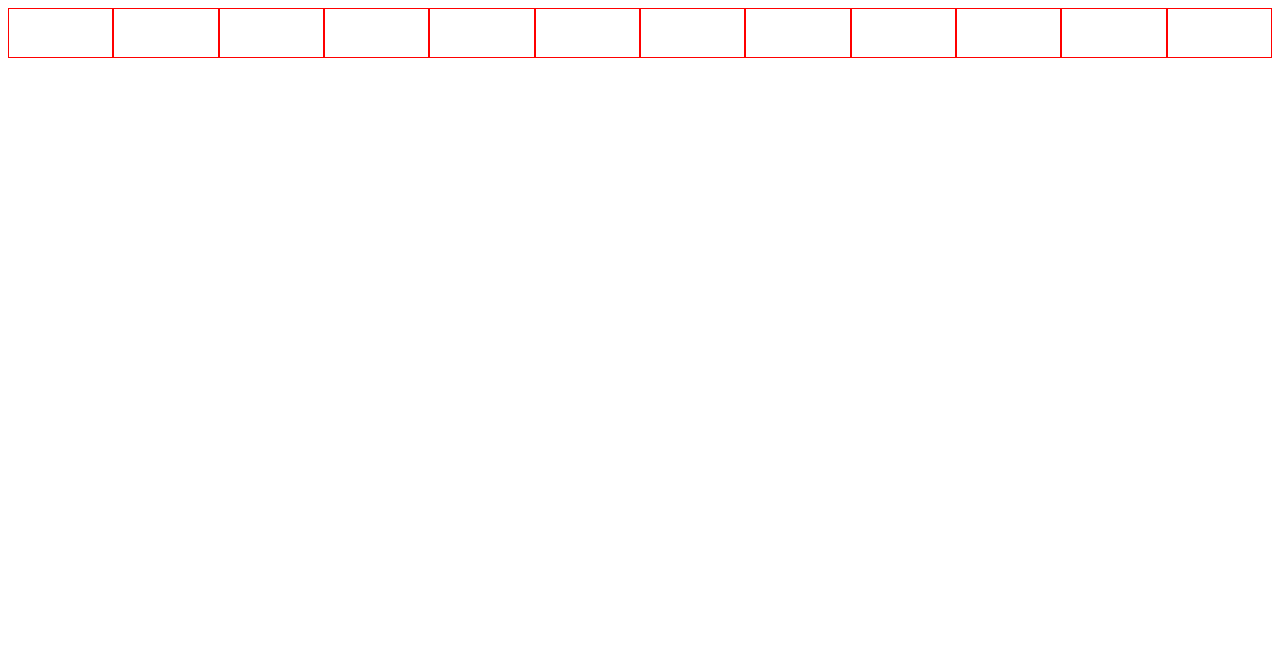
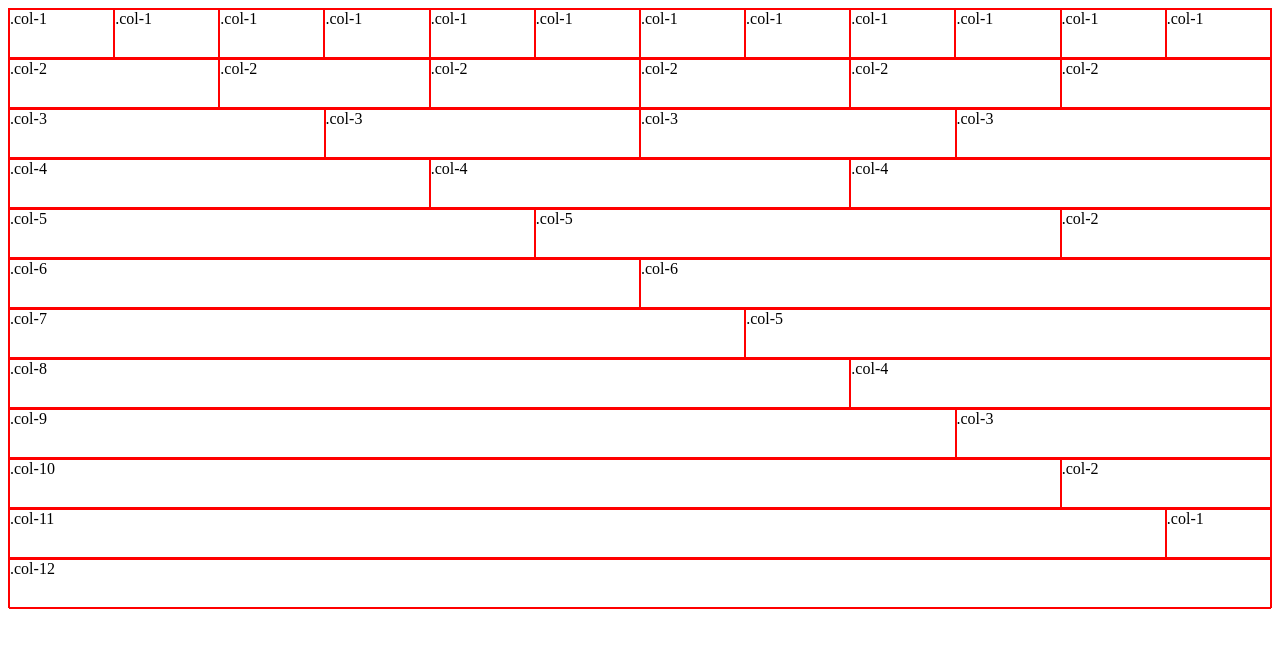
Before and after one commit to leeherzog/Shoestrap, a plain HTML site: page index.html in a window 1280 px wide. Drawn offline with Linux system fonts and the light colour scheme.

Commit message:
all rows

```diff
--- a/index.html
+++ b/index.html
@@ -1,4 +1,5 @@
 <html lang="en">
+
 <head>
     <meta charset="UTF-8">
     <meta name="viewport" content="width=device-width, initial-scale=1.0">
@@ -7,18 +8,73 @@
     <link rel="stylesheet" type="text/css" href="style.css">
     <link rel="stylesheet" type="text/css" href="shoestrap.css">
 </head>
+
 <body>
-    <div class="col-1"></div>
-    <div class="col-1"></div>
-    <div class="col-1"></div>
-    <div class="col-1"></div>
-    <div class="col-1"></div>
-    <div class="col-1"></div>
-    <div class="col-1"></div>
-    <div class="col-1"></div>
-    <div class="col-1"></div>
-    <div class="col-1"></div>
-    <div class="col-1"></div>
-    <div class="col-1"></div>
+    <div class="row">
+        <div class="col-1">.col-1</div>
+        <div class="col-1">.col-1</div>
+        <div class="col-1">.col-1</div>
+        <div class="col-1">.col-1</div>
+        <div class="col-1">.col-1</div>
+        <div class="col-1">.col-1</div>
+        <div class="col-1">.col-1</div>
+        <div class="col-1">.col-1</div>
+        <div class="col-1">.col-1</div>
+        <div class="col-1">.col-1</div>
+        <div class="col-1">.col-1</div>
+        <div class="col-1">.col-1</div>
+    </div>
+    <div class="row">
+            <div class="col-2">.col-2</div>
+            <div class="col-2">.col-2</div>
+            <div class="col-2">.col-2</div>
+            <div class="col-2">.col-2</div>
+            <div class="col-2">.col-2</div>
+            <div class="col-2">.col-2</div>
+    </div>
+    <div class="row">
+        <div class="col-3">.col-3</div>
+        <div class="col-3">.col-3</div>
+        <div class="col-3">.col-3</div>
+        <div class="col-3">.col-3</div>
+    </div>
+    <div class="row">
+        <div class="col-4">.col-4</div>
+        <div class="col-4">.col-4</div>
+        <div class="col-4">.col-4</div>
+    </div>
+    <div class="row">
+        <div class="col-5">.col-5</div>
+        <div class="col-5">.col-5</div>
+        <div class="col-2">.col-2</div>
+    </div>
+    <div class="row">
+        <div class="col-6">.col-6</div>
+        <div class="col-6">.col-6</div>
+    </div>
+    <div class="row">
+        <div class="col-7">.col-7</div>
+        <div class="col-5">.col-5</div>
+    </div>
+    <div class="row">
+        <div class="col-8">.col-8</div>
+        <div class="col-4">.col-4</div>
+    </div>
+    <div class="row">
+        <div class="col-9">.col-9</div>
+        <div class="col-3">.col-3</div>
+    </div>
+    <div class="row">
+        <div class="col-10">.col-10</div>
+        <div class="col-2">.col-2</div>
+    </div>
+    <div class="row">
+        <div class="col-11">.col-11</div>
+        <div class="col-1">.col-1</div>
+    </div>
+    <div class="row">
+        <div class="col-12">.col-12</div>
+    </div>
 </body>
+
 </html>
--- a/shoestrap.css
+++ b/shoestrap.css
@@ -3,6 +3,60 @@
     width: 8.33333333%;
   }
 
+.col-2 {
+  float: left;
+  width: 16.6666666667%;
+}
+
+.col-3 {
+  float: left;
+  width: 25%;
+}
+
+.col-4 {
+  float:left;
+  width: 33.333333333%;
+}
+
+.col-5 {
+  float:left;
+  width: 41.6666666667%;
+}
+
+.col-6 {
+  float:left;
+  width: 50%;
+}
+
+.col-7 {
+  float:left;
+  width:58.3333333333%;
+}
+
+.col-8 {
+  float:left;
+  width:66.666666667%;
+}
+
+.col-9 {
+  float:left;
+  width:75%;
+}
+
+.col-10 {
+  float:left;
+  width:83.3333333333%;
+}
+
+.col-11 {
+  float:left;
+  width:91.66666667%;
+}
+
+.col-12 {
+  float:left;
+  width:100%;
+}
   .row:before {
     display: table;
     content: "";
--- a/style.css
+++ b/style.css
@@ -2,9 +2,3 @@ div {
     height: 50px;
     border: 1px solid red;
   }
-
-  * {
-    -webkit-box-sizing: border-box;
-    -moz-box-sizing: border-box;
-    box-sizing: border-box;
-  }
```
